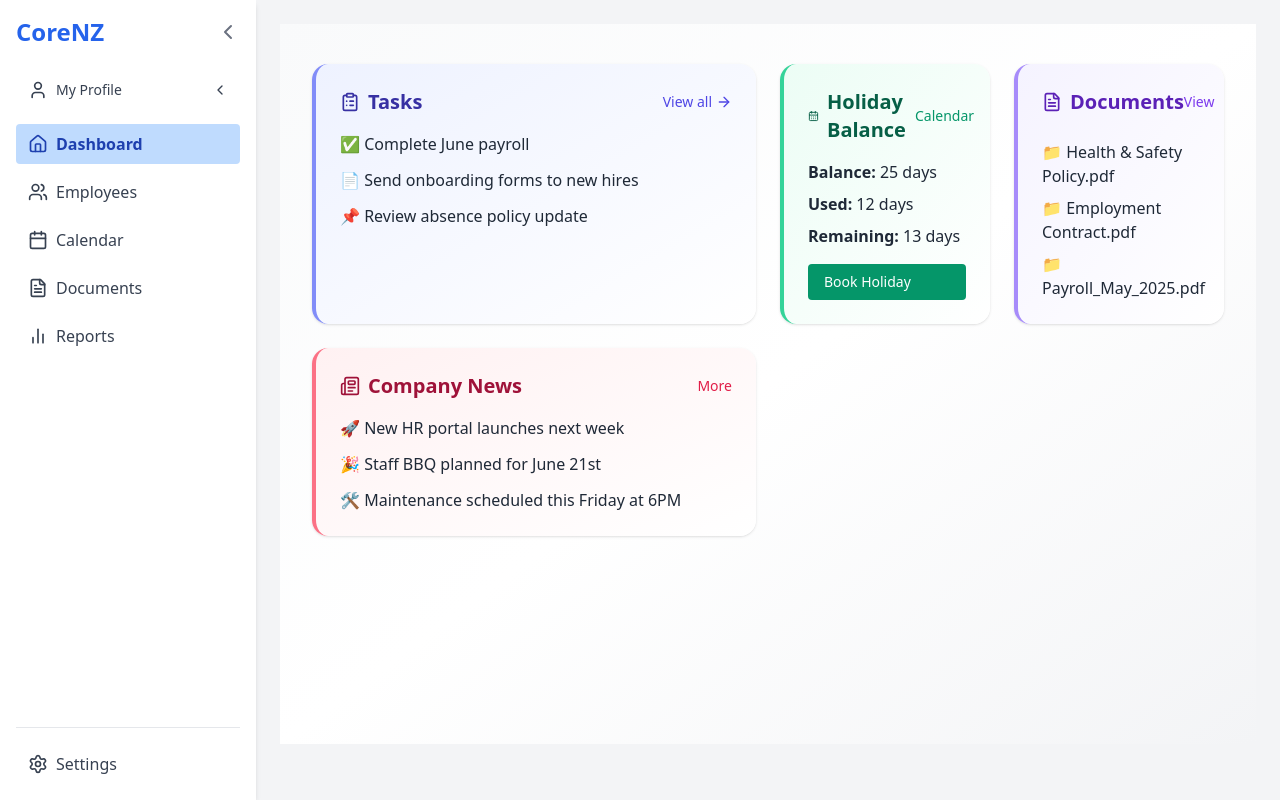
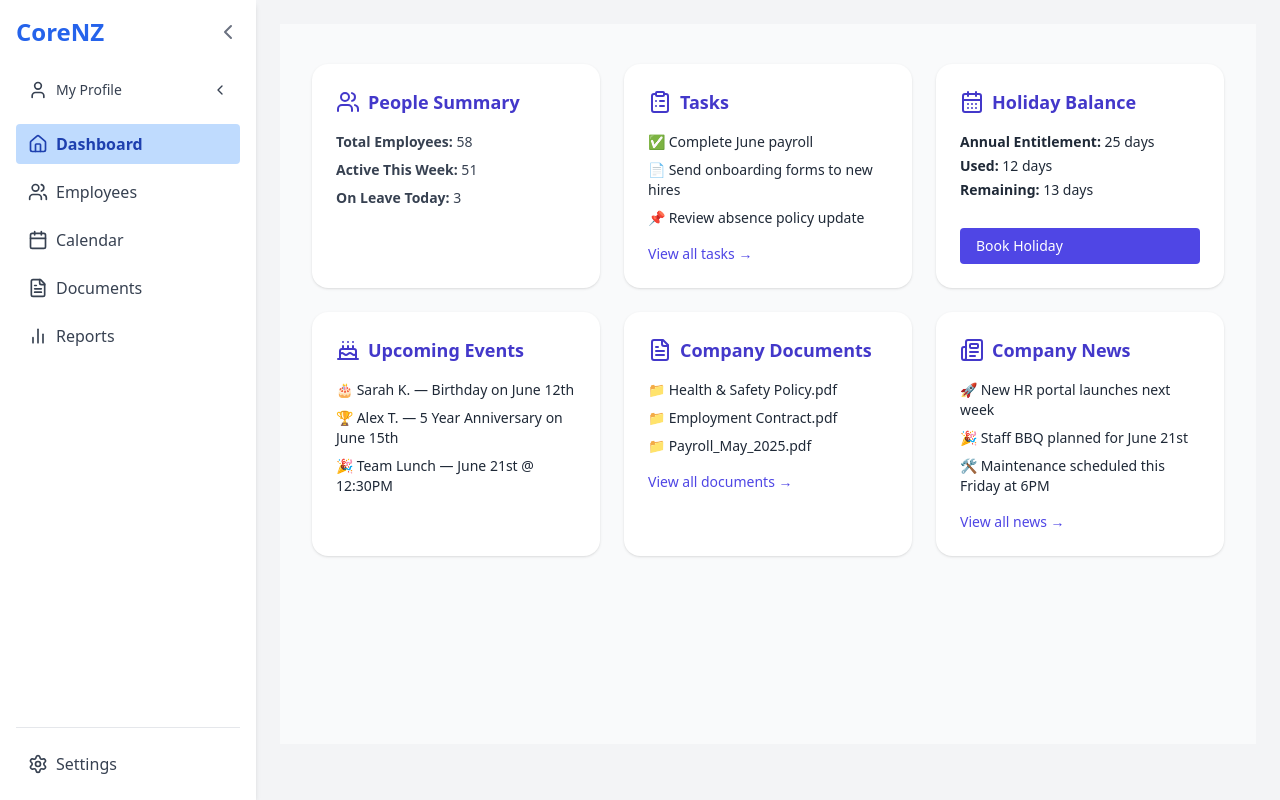
Before and after one commit to VacationReady/corenz-frontend, a Next.js app: page /dashboard in a window 1280 px wide. Built offline with nearby package versions, Linux system fonts and the light colour scheme; no server answers.

Commit message:
UI: Admin dashboard v3 with full layout and unified theme

```diff
--- a/app/(withSidebar)/dashboard/page.tsx
+++ b/app/(withSidebar)/dashboard/page.tsx
@@ -1,95 +1,114 @@
 "use client";
 import {
   CalendarDays,
+  ClipboardList,
   FileText,
   Newspaper,
-  ClipboardList,
-  ArrowRight,
+  Users,
+  Cake,
 } from "lucide-react";
 import Link from "next/link";
 
-export default function DashboardPage() {
+export default function AdminDashboardPage() {
   return (
-    <div className="w-full px-8 py-10 min-h-[90vh] bg-gradient-to-br from-gray-50 via-white to-gray-100">
-      <div className="grid grid-cols-12 gap-6">
+    <div className="w-full px-8 py-10 min-h-[90vh] bg-gray-50">
+      <div className="grid grid-cols-12 gap-6 max-w-screen-2xl mx-auto">
+
+        {/* People Summary */}
+        <div className="col-span-12 md:col-span-6 xl:col-span-4 bg-white rounded-2xl shadow p-6">
+          <div className="flex items-center mb-4 text-indigo-700">
+            <Users className="w-6 h-6 mr-2" />
+            <h2 className="text-lg font-semibold">People Summary</h2>
+          </div>
+          <div className="text-gray-700 space-y-2 text-sm">
+            <p><strong>Total Employees:</strong> 58</p>
+            <p><strong>Active This Week:</strong> 51</p>
+            <p><strong>On Leave Today:</strong> 3</p>
+          </div>
+        </div>
 
         {/* Tasks */}
-        <div className="col-span-12 xl:col-span-6 bg-gradient-to-br from-indigo-50 to-white border-l-4 border-indigo-400 rounded-2xl shadow p-6 hover:shadow-lg transition-all">
-          <div className="flex items-center justify-between mb-4">
-            <h2 className="text-xl font-semibold flex items-center text-indigo-800">
-              <ClipboardList className="w-5 h-5 mr-2" />
-              Tasks
-            </h2>
-            <Link href="/tasks" className="text-sm text-indigo-600 hover:underline flex items-center">
-              View all <ArrowRight className="w-4 h-4 ml-1" />
-            </Link>
+        <div className="col-span-12 md:col-span-6 xl:col-span-4 bg-white rounded-2xl shadow p-6">
+          <div className="flex items-center mb-4 text-indigo-700">
+            <ClipboardList className="w-6 h-6 mr-2" />
+            <h2 className="text-lg font-semibold">Tasks</h2>
           </div>
-          <ul className="space-y-3 text-base text-gray-800">
+          <ul className="text-sm text-gray-800 space-y-2">
             <li>✅ Complete June payroll</li>
             <li>📄 Send onboarding forms to new hires</li>
             <li>📌 Review absence policy update</li>
           </ul>
+          <Link href="/tasks" className="block mt-4 text-sm text-indigo-600 hover:underline">
+            View all tasks →
+          </Link>
         </div>
 
         {/* Holiday Balance */}
-        <div className="col-span-12 sm:col-span-6 xl:col-span-3 bg-gradient-to-br from-emerald-50 to-white border-l-4 border-emerald-400 rounded-2xl shadow p-6 flex flex-col justify-between hover:shadow-lg transition-all">
-          <div className="flex items-center justify-between mb-4">
-            <h2 className="text-xl font-semibold flex items-center text-emerald-800">
-              <CalendarDays className="w-5 h-5 mr-2" />
-              Holiday Balance
-            </h2>
-            <Link href="/calendar" className="text-sm text-emerald-600 hover:underline">
-              Calendar
-            </Link>
-          </div>
-          <div className="text-base text-gray-800 space-y-2">
-            <p><strong>Balance:</strong> 25 days</p>
-            <p><strong>Used:</strong> 12 days</p>
-            <p><strong>Remaining:</strong> 13 days</p>
+        <div className="col-span-12 md:col-span-6 xl:col-span-4 bg-white rounded-2xl shadow p-6 flex flex-col justify-between">
+          <div>
+            <div className="flex items-center mb-4 text-indigo-700">
+              <CalendarDays className="w-6 h-6 mr-2" />
+              <h2 className="text-lg font-semibold">Holiday Balance</h2>
+            </div>
+            <div className="text-sm text-gray-800 space-y-1">
+              <p><strong>Annual Entitlement:</strong> 25 days</p>
+              <p><strong>Used:</strong> 12 days</p>
+              <p><strong>Remaining:</strong> 13 days</p>
+            </div>
           </div>
           <Link
             href="/calendar/book"
-            className="mt-4 inline-block bg-emerald-600 text-white text-sm px-4 py-2 rounded hover:bg-emerald-700"
+            className="mt-4 inline-block bg-indigo-600 text-white text-sm px-4 py-2 rounded hover:bg-indigo-700 transition"
           >
             Book Holiday
           </Link>
         </div>
 
+        {/* Upcoming Events */}
+        <div className="col-span-12 md:col-span-6 xl:col-span-4 bg-white rounded-2xl shadow p-6">
+          <div className="flex items-center mb-4 text-indigo-700">
+            <Cake className="w-6 h-6 mr-2" />
+            <h2 className="text-lg font-semibold">Upcoming Events</h2>
+          </div>
+          <ul className="text-sm text-gray-800 space-y-2">
+            <li>🎂 Sarah K. — Birthday on June 12th</li>
+            <li>🏆 Alex T. — 5 Year Anniversary on June 15th</li>
+            <li>🎉 Team Lunch — June 21st @ 12:30PM</li>
+          </ul>
+        </div>
+
         {/* Company Documents */}
-        <div className="col-span-12 sm:col-span-6 xl:col-span-3 bg-gradient-to-br from-violet-50 to-white border-l-4 border-violet-400 rounded-2xl shadow p-6 flex flex-col justify-between hover:shadow-lg transition-all">
-          <div className="flex items-center justify-between mb-4">
-            <h2 className="text-xl font-semibold flex items-center text-violet-800">
-              <FileText className="w-5 h-5 mr-2" />
-              Documents
-            </h2>
-            <Link href="/documents" className="text-sm text-violet-600 hover:underline">
-              View
-            </Link>
+        <div className="col-span-12 md:col-span-6 xl:col-span-4 bg-white rounded-2xl shadow p-6">
+          <div className="flex items-center mb-4 text-indigo-700">
+            <FileText className="w-6 h-6 mr-2" />
+            <h2 className="text-lg font-semibold">Company Documents</h2>
           </div>
-          <ul className="text-base text-gray-800 space-y-2">
+          <ul className="text-sm text-gray-800 space-y-2">
             <li>📁 Health & Safety Policy.pdf</li>
             <li>📁 Employment Contract.pdf</li>
             <li>📁 Payroll_May_2025.pdf</li>
           </ul>
+          <Link href="/documents" className="block mt-4 text-sm text-indigo-600 hover:underline">
+            View all documents →
+          </Link>
         </div>
 
         {/* Company News */}
-        <div className="col-span-12 xl:col-span-6 bg-gradient-to-br from-rose-50 to-white border-l-4 border-rose-400 rounded-2xl shadow p-6 hover:shadow-lg transition-all">
-          <div className="flex items-center justify-between mb-4">
-            <h2 className="text-xl font-semibold flex items-center text-rose-800">
-              <Newspaper className="w-5 h-5 mr-2" />
-              Company News
-            </h2>
-            <Link href="/news" className="text-sm text-rose-600 hover:underline">
-              More
-            </Link>
+        <div className="col-span-12 md:col-span-6 xl:col-span-4 bg-white rounded-2xl shadow p-6">
+          <div className="flex items-center mb-4 text-indigo-700">
+            <Newspaper className="w-6 h-6 mr-2" />
+            <h2 className="text-lg font-semibold">Company News</h2>
           </div>
-          <ul className="text-base text-gray-800 space-y-3">
+          <ul className="text-sm text-gray-800 space-y-2">
             <li>🚀 New HR portal launches next week</li>
             <li>🎉 Staff BBQ planned for June 21st</li>
             <li>🛠 Maintenance scheduled this Friday at 6PM</li>
           </ul>
+          <Link href="/news" className="block mt-4 text-sm text-indigo-600 hover:underline">
+            View all news →
+          </Link>
         </div>
+
       </div>
     </div>
   );
```
